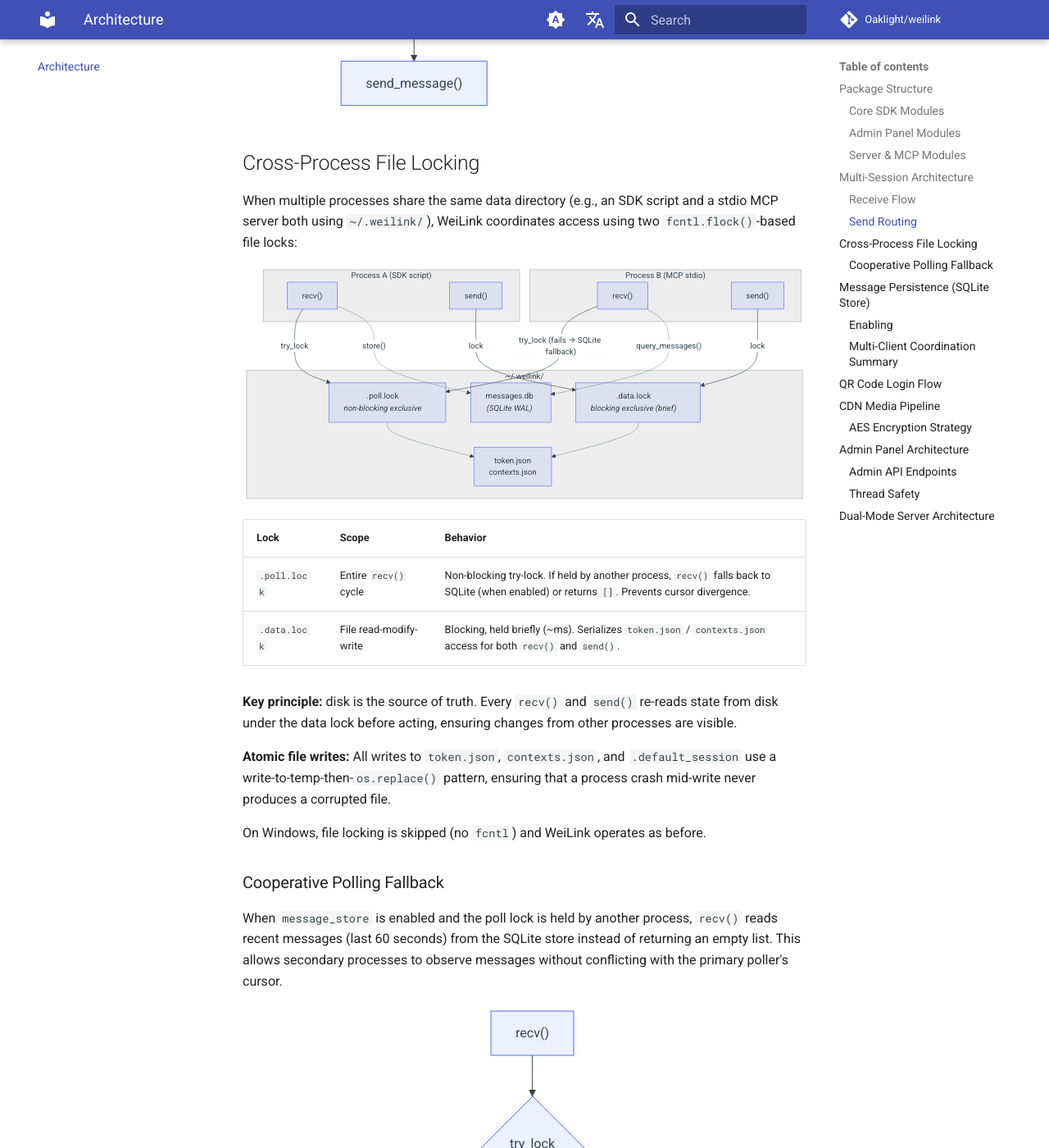
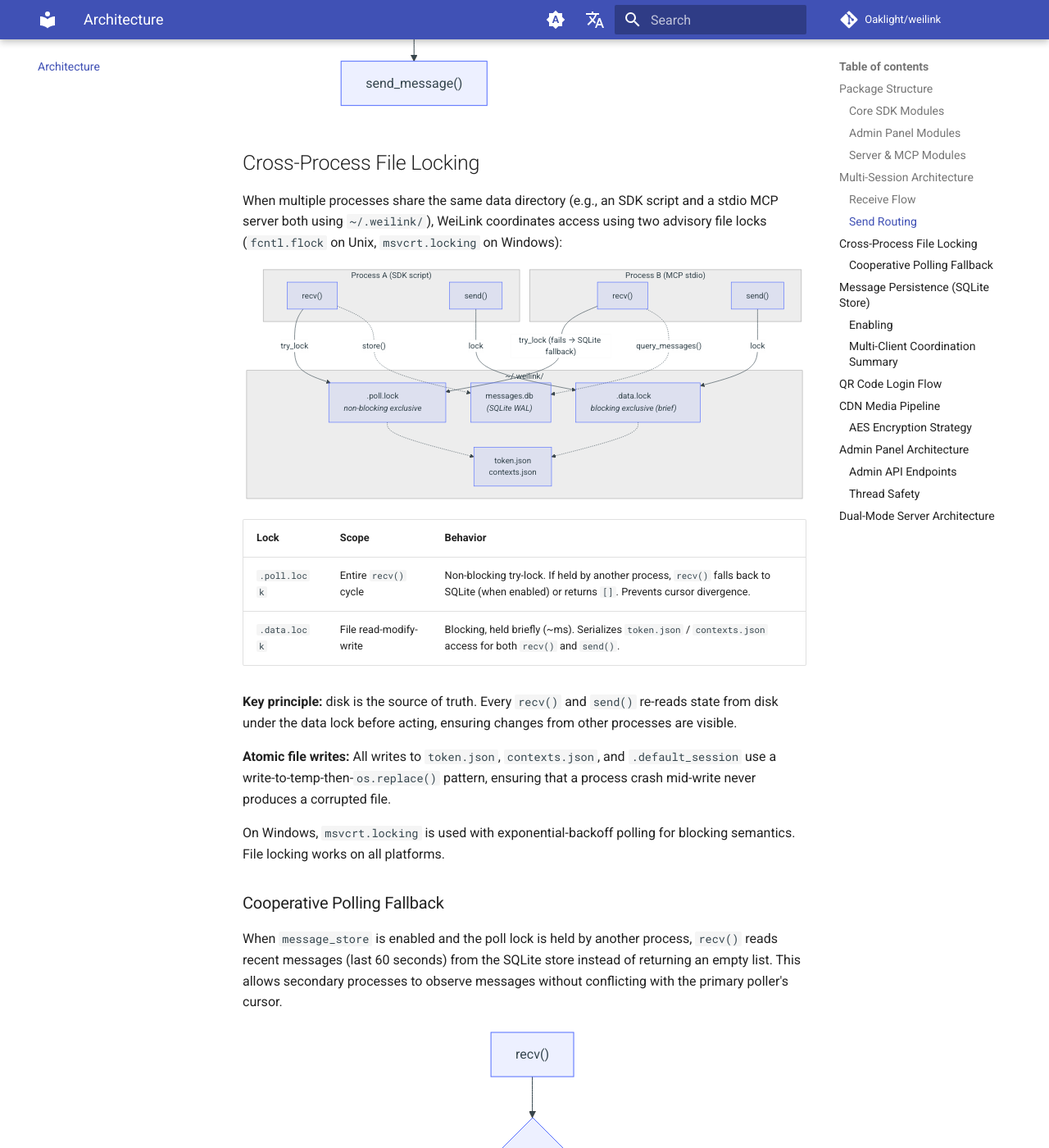
Before and after one commit to Oaklight/weilink, an MkDocs documentation site: the page built from docs/architecture.md, in a window 1280 px wide and 1400 px high, scrolled down 3418 px. Shown: the whole window at 82% size. Built offline with MkDocs 1.6.1 and Material for MkDocs 9.7.7, drawn with Linux system fonts in a browser that asks for light colours; comment, search, counter and statistics services are not loaded.

Commit message:
docs: update filelock to cross-platform, add v0.5.1 changelog

````diff
--- a/docs/architecture.md
+++ b/docs/architecture.md
@@ -20,7 +20,7 @@ graph TB
         aes_py["_aes.py<br/><i>Pure-Python AES fallback</i>"]
         qr["_qr.py<br/><i>QR code generation</i>"]
         store["_store.py<br/><i>SQLite message persistence</i>"]
-        filelock["_filelock.py<br/><i>Cross-process file locks</i>"]
+        filelock["filelock.py<br/><i>Cross-process file locks</i>"]
     end
 
     client --> protocol
@@ -171,7 +171,7 @@ flowchart TD
 
 ## Cross-Process File Locking
 
-When multiple processes share the same data directory (e.g., an SDK script and a stdio MCP server both using `~/.weilink/`), WeiLink coordinates access using two `fcntl.flock()`-based file locks:
+When multiple processes share the same data directory (e.g., an SDK script and a stdio MCP server both using `~/.weilink/`), WeiLink coordinates access using two advisory file locks (`fcntl.flock` on Unix, `msvcrt.locking` on Windows):
 
 ```mermaid
 flowchart TD
@@ -211,7 +211,7 @@ flowchart TD
 
 **Atomic file writes:** All writes to `token.json`, `contexts.json`, and `.default_session` use a write-to-temp-then-`os.replace()` pattern, ensuring that a process crash mid-write never produces a corrupted file.
 
-On Windows, file locking is skipped (no `fcntl`) and WeiLink operates as before.
+On Windows, `msvcrt.locking` is used with exponential-backoff polling for blocking semantics. File locking works on all platforms.
 
 ### Cooperative Polling Fallback
 
````
Also changed, not shown: docs/changelog.md (+6 -0 lines).
